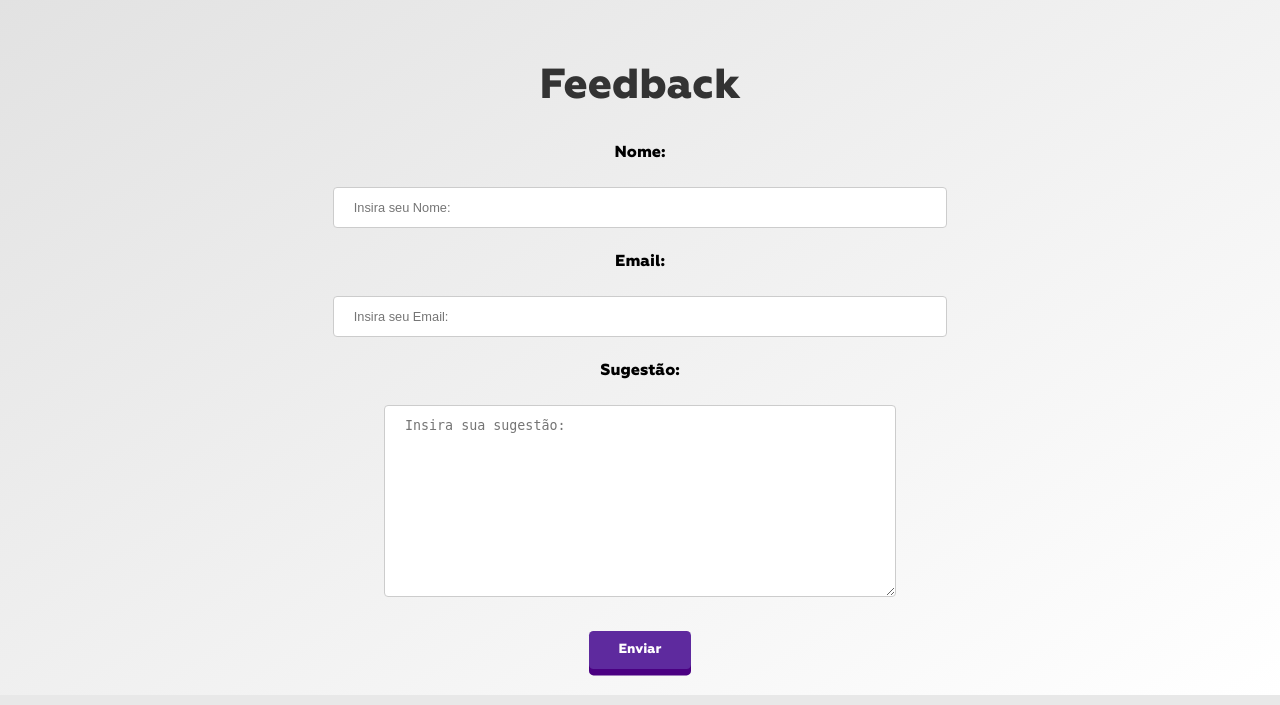
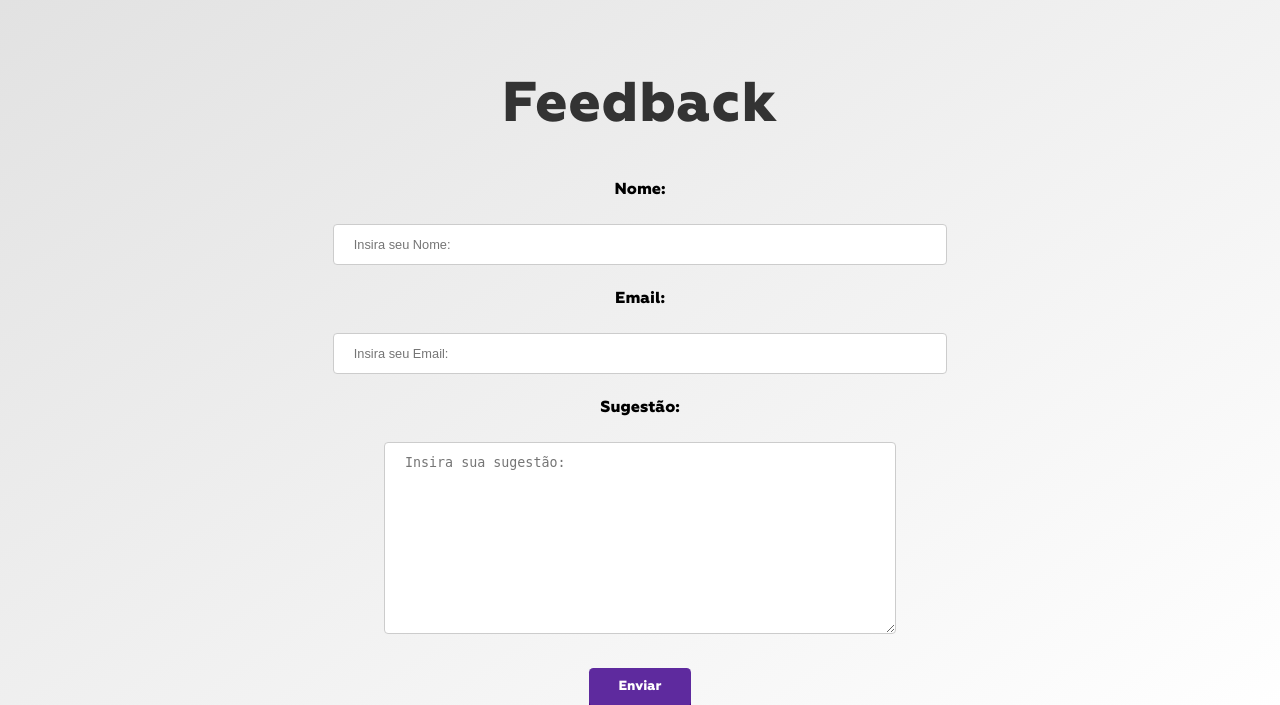
Before and after one commit to Ludovico-Pitoco/Schelp, a PHP site: page /feedback.php in a window 1280 px wide. Shown: the part 107-812 px from the top of the page. Run offline with PHP 8.4, Linux system fonts and the light colour scheme; data that the repository does not hold is empty; some web fonts are replaced.

Commit message:
Update style.css

```diff
--- a/CSS/style.css
+++ b/CSS/style.css
@@ -210,11 +210,11 @@ body {
     box-shadow: 0 6px 12px rgba(0, 0, 0, 0.15);
 }
 
-/* Título maior */
 .titulo {
     font-family: 'Geoform', sans-serif;
-    font-size: 42px;
-    text-align: center;
-    margin: 60px 0 30px 0;
+    font-size: 56px;           /* Tamanho maior */
+    text-align: center;        /* Centralizado */
+    margin: 70px 0 40px 0;     /* Mais espaçamento */
     color: #333;
+    letter-spacing: 1px;
 }
```
